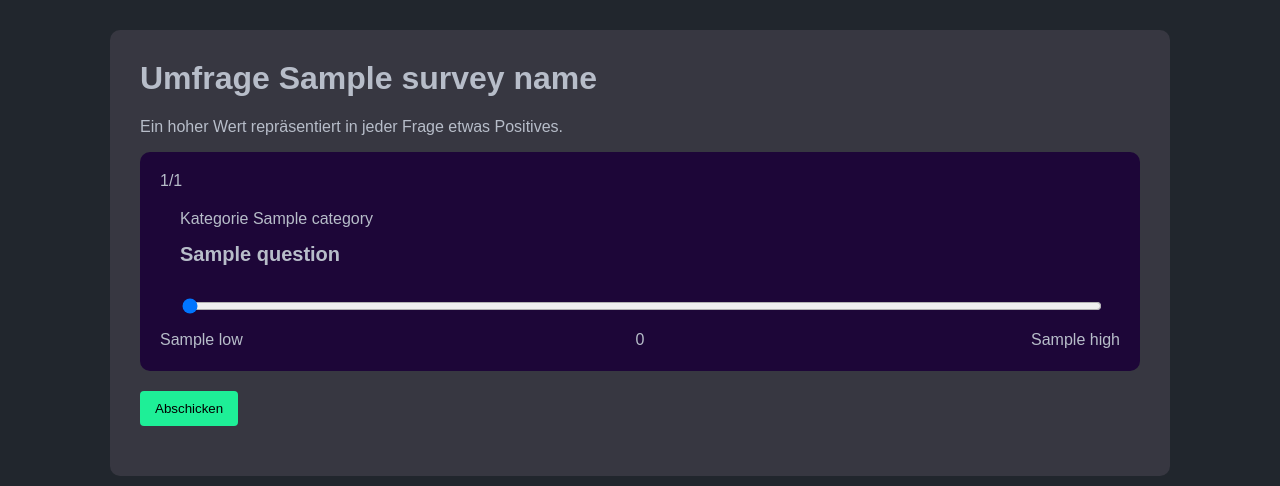
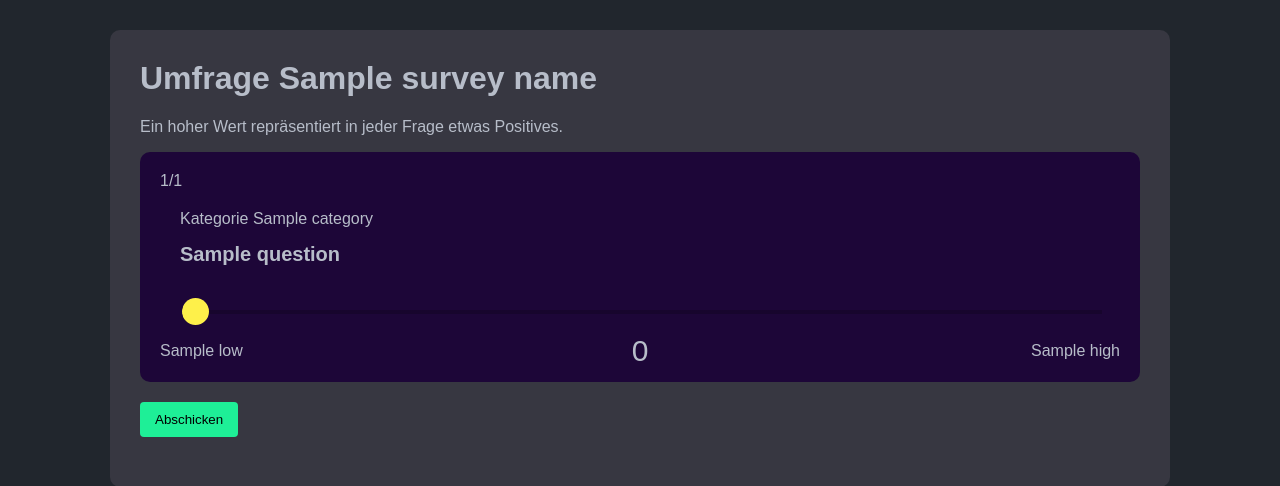
Before and after one commit to johnturbo82/team_health, a Flask app: template templates/survey.html in a window 1280 px wide. Shown: the top 486 px of the page. Run offline with Flask 3, Linux system fonts and the light colour scheme; the template is opened without the code that fills it: most values are stand-ins (such as "Sample title", 1, 10 or a date in 2020).

Commit message:
slider styling

```diff
--- /dev/null
+++ b/static/colors.css
@@ -0,0 +1,15 @@
+* {
+    --color-black: #21262d;
+    --color-custom-orange: #fe964a;
+    --color-day-mode-gray: #cdcdd2;
+    --color-disabled-text: #666669;
+    --color-future-green: #1eef97;
+    --color-midnight: #1d0638;
+    --color-night-mode-gray: #373741;
+    --color-real-black: #000;
+    --color-real-white: #fff;
+    --color-sun-red: #ee4c40;
+    --color-sunlight: #fef04a;
+    --color-twilight: #442ee0;
+    --color-white: #b7bdc9;
+}
--- /dev/null
+++ b/static/slider.css
@@ -0,0 +1,168 @@
+ /* === range theme and appearance === */
+ input[type="range"] {
+     font-size: 1.5rem;
+     width: 12.5em;
+ }
+
+ input[type="range"] {
+     color: var(--color-sunlight);
+     --thumb-height: 1.125em;
+     --track-height: 0.125em;
+     --track-color: rgba(0, 0, 0, 0.2);
+     --brightness-hover: 180%;
+     --brightness-down: 80%;
+     --clip-edges: 0.125em;
+ }
+
+
+ @media (prefers-color-scheme: dark) {
+     html::before {
+         background: radial-gradient(circle at center, #101112, #000);
+     }
+
+     input[type="range"] {
+        color: var(--color-sun-red);
+         --track-color: rgba(255, 255, 255, 0.1);
+     }
+ }
+
+ /* === range commons === */
+ input[type="range"] {
+     position: relative;
+     background: #fff0;
+     overflow: hidden;
+ }
+
+ input[type="range"]:active {
+     cursor: grabbing;
+ }
+
+ input[type="range"]:disabled {
+     filter: grayscale(1);
+     opacity: 0.3;
+     cursor: not-allowed;
+ }
+
+ /* === WebKit specific styles === */
+ input[type="range"],
+ input[type="range"]::-webkit-slider-runnable-track,
+ input[type="range"]::-webkit-slider-thumb {
+     -webkit-appearance: none;
+     transition: all ease 100ms;
+     height: var(--thumb-height);
+ }
+
+ input[type="range"]::-webkit-slider-runnable-track,
+ input[type="range"]::-webkit-slider-thumb {
+     position: relative;
+ }
+
+ input[type="range"]::-webkit-slider-thumb {
+     --thumb-radius: calc((var(--thumb-height) * 0.5) - 1px);
+     --clip-top: calc((var(--thumb-height) - var(--track-height)) * 0.5 - 0.5px);
+     --clip-bottom: calc(var(--thumb-height) - var(--clip-top));
+     --clip-further: calc(100% + 1px);
+     --box-fill: calc(-100vmax - var(--thumb-width, var(--thumb-height))) 0 0
+         100vmax currentColor;
+
+     width: var(--thumb-width, var(--thumb-height));
+     background: linear-gradient(currentColor 0 0) scroll no-repeat left center /
+         50% calc(var(--track-height) + 1px);
+     background-color: currentColor;
+     box-shadow: var(--box-fill);
+     border-radius: var(--thumb-width, var(--thumb-height));
+
+     filter: brightness(100%);
+     clip-path: polygon(
+         100% -1px,
+         var(--clip-edges) -1px,
+         0 var(--clip-top),
+         -100vmax var(--clip-top),
+         -100vmax var(--clip-bottom),
+         0 var(--clip-bottom),
+         var(--clip-edges) 100%,
+         var(--clip-further) var(--clip-further)
+     );
+ }
+
+ input[type="range"]:hover::-webkit-slider-thumb {
+     filter: brightness(var(--brightness-hover));
+     cursor: grab;
+ }
+
+ input[type="range"]:active::-webkit-slider-thumb {
+     filter: brightness(var(--brightness-down));
+     cursor: grabbing;
+ }
+
+ input[type="range"]::-webkit-slider-runnable-track {
+     background: linear-gradient(var(--track-color) 0 0) scroll no-repeat center /
+         100% calc(var(--track-height) + 1px);
+ }
+
+ input[type="range"]:disabled::-webkit-slider-thumb {
+     cursor: not-allowed;
+ }
+
+ /* === Firefox specific styles === */
+ input[type="range"],
+ input[type="range"]::-moz-range-track,
+ input[type="range"]::-moz-range-thumb {
+     appearance: none;
+     transition: all ease 100ms;
+     height: var(--thumb-height);
+ }
+
+ input[type="range"]::-moz-range-track,
+ input[type="range"]::-moz-range-thumb,
+ input[type="range"]::-moz-range-progress {
+     background: #fff0;
+ }
+
+ input[type="range"]::-moz-range-thumb {
+     background: currentColor;
+     border: 0;
+     width: var(--thumb-width, var(--thumb-height));
+     border-radius: var(--thumb-width, var(--thumb-height));
+     cursor: grab;
+ }
+
+ input[type="range"]:active::-moz-range-thumb {
+     cursor: grabbing;
+ }
+
+ input[type="range"]::-moz-range-track {
+     width: 100%;
+     background: var(--track-color);
+ }
+
+ input[type="range"]::-moz-range-progress {
+     appearance: none;
+     background: currentColor;
+     transition-delay: 30ms;
+ }
+
+ input[type="range"]::-moz-range-track,
+ input[type="range"]::-moz-range-progress {
+     height: calc(var(--track-height) + 1px);
+     border-radius: var(--track-height);
+ }
+
+ input[type="range"]::-moz-range-thumb,
+ input[type="range"]::-moz-range-progress {
+     filter: brightness(100%);
+ }
+
+ input[type="range"]:hover::-moz-range-thumb,
+ input[type="range"]:hover::-moz-range-progress {
+     filter: brightness(var(--brightness-hover));
+ }
+
+ input[type="range"]:active::-moz-range-thumb,
+ input[type="range"]:active::-moz-range-progress {
+     filter: brightness(var(--brightness-down));
+ }
+
+ input[type="range"]:disabled::-moz-range-thumb {
+     cursor: not-allowed;
+ }
--- a/static/style.css
+++ b/static/style.css
@@ -1,18 +1,5 @@
-* {
-    --color-black: #21262d;
-    --color-custom-orange: #fe964a;
-    --color-day-mode-gray: #cdcdd2;
-    --color-disabled-text: #666669;
-    --color-future-green: #1eef97;
-    --color-midnight: #1d0638;
-    --color-night-mode-gray: #373741;
-    --color-real-black: #000;
-    --color-real-white: #fff;
-    --color-sun-red: #ee4c40;
-    --color-sunlight: #fef04a;
-    --color-twilight: #442ee0;
-    --color-white: #b7bdc9;
-}
+@import url("colors.css");
+@import url("slider.css");
 
 body {
     font-family: Arial, sans-serif;
@@ -157,6 +144,11 @@ span.em {
     transform: translateX(50%);
 }
 
+.question .middle#score {
+    margin-top: -8px;
+    font-size: 30px;
+}
+
 .question .right {
     position: absolute;
     right: 0;
@@ -173,3 +165,12 @@ span.em {
 .mermaid svg[aria-roledescription="xychart"] g.main rect.background {
     opacity: 0;
 }
+
+.average-box {
+    padding: 15px;
+    border-radius: 10px;
+    background-color: var(--color-midnight);
+    margin-top: 20px;
+    display: inline-block;
+    font-size: 25px;
+}
```
Also changed, not shown: templates/results.html (+22 -2 lines).
